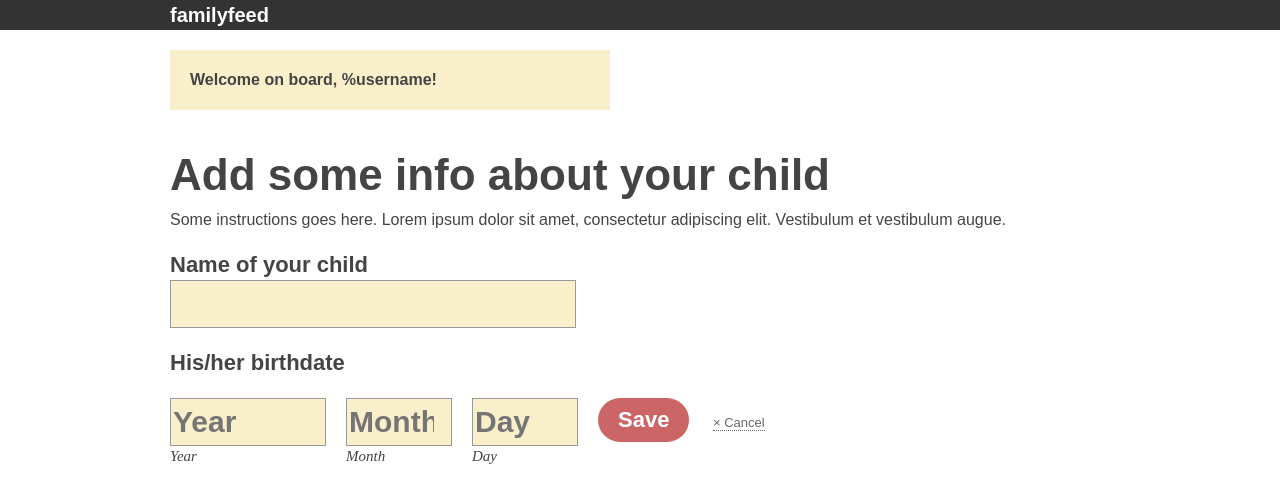
After one commit to vorushin/FamilyFeed, a Django app: template templates/profiles/add_child.html in a window 1280 px wide. The commit adds this page. Shown: the top 503 px of the page. Run offline with Django 3.2, Linux system fonts and the light colour scheme; the template is opened without the code that fills it, so the values that code supplies are empty.

Commit message:
Add child page is getting alive

```diff
--- a/static/css/style.css
+++ b/static/css/style.css
@@ -1,21 +1,140 @@
 /* Header*/
 
-header  {width:100%; background:#333;}
-header .inner, #main {width: 940px; margin:0 auto; }
-header .inner {height:30px;}
-header .logo {color:#fff; font: bold 20px/30px sans-serif;}
+header {
+    width:100%;
+    background:#333;
+}
+header .inner,
+#main {
+    width: 940px;
+    margin:0 auto;
+}
+header .inner { height:30px; }
+header .logo {
+    color:#fff;
+    font: bold 20px/30px sans-serif;
+}
+h1 {
+    font: bold 44px/50px sans-serif;
+    margin:40px 0 10px;
+}
+h2 {
+    font: bold 36px/40px sans-serif;
+    margin:40px 0 10px;
+}
+h3 {
+    font: bold 22px/30px sans-serif;
+    margin:20px 0 10px;
+}
+p {
+    font: normal 16px/20px sans-serif;
+    margin: 0 0 20px;
+}
+label {
+    display:block;
+    font: bold 22px/30px sans-serif;
+    margin: 20px 0 0;
+}
+input.text, input.number {
+    height:44px;
+    font: bold 30px/44px sans-serif;
+    background: #F9EFCA;
+    border:solid 1px #999;
+    color:#c66;
+}
+
+label.label_min {float:left;margin-right:20px; font: normal italic 15px/20px serif;}
+input.number{width:100px;  }
+input.text {width:400px;}
+input.year {width:150px;}
 
 
-h1 {font: bold 44px/50px sans-serif; margin:40px 0 10px;}
-p {font: normal 16px/20px sans-serif; margin: 0 0 20px;}
 
-label {display:block; font: bold 22px/30px sans-serif; margin: 20px 0 0;}
-input.text {width:400px; height:44px; font: bold 30px/44px sans-serif; background: #F9EFCA; border:solid 1px #999; color:#c66;}
-span.suggest {font: italic 13px/16px serif; display:inline-block; margin-right:50px;}
-a[role="button"] {height: 44px; width: 400px; margin: 20px 0 0; text-align:center; font: bold 22px/44px sans-serif; color:#c66;}
+span.suggest {
+    font: italic 15px/16px serif;
+    display:inline-block;
+    margin: 7px 50px 7px 0;
+}
+p.suggest {
+    font: italic 15px/16px serif;
+    margin: 7px 0 20px;
+}
+a.btn {
+    height: 44px;
+    display:inline-block;
+    margin: 20px 0 0;
+    padding: 0 20px;
+    text-align:center;
+    font: bold 22px/44px sans-serif;
+    color:#fff;
+    background:#c66;
+    border-radius: 44px;
+    text-decoration:none;
+}
+a.btn_cancel {display: inline-block; height:14px; margin: 15px 0 15px 20px; font: normal 13px/14px sans-serif; color: #666; border-bottom: dotted 1px #666;  text-decoration:none;}
+a.btn_cancel:before { content: "× "; border-bottom:none; }
+span.val_message {
+    font: italic 13px/16px serif;
+    color:#c66;
+}
+.form_message {
+    display:block;
+    width: 400px;
+    margin: 20px 0;
+    padding:20px;
+    background: #F9EFCA;
+}
+input:focus:invalid {
+background-color:#FCD3C9;
+}
+a.icon_source {
+    display:block;
+    height:64px;
+    width:64px;
+    float: left;
+    margin: 0 20px 0 0;
+    border: 1px solid #999;
+    border-radius:5px;
+}
+.addsource .source_form,
+.addsource .source_preview { width:440px; }
+.addsource .source_form {
+    float:left;
+    margin: 0 30px 0 0;
+}
+.addsource .source_preview { margin: 0 0 0 470px; }
+.post {
+    margin:0 0 30px;
+    padding-right:30px;
+    position:relative;
+    border-bottom: dotted 1px #999;
+}
+.post .post_delete {
+    display:block;
+    position: absolute;
+    top: 0;
+    right:0;
+    width: 20px;
+    height:20px;
+    border-radius: 20px;
+    background: #c66;
+    color:#fff;
+    font: normal 14px/20px sans-serif;
+    text-decoration:none;
+    text-align:center;
+}
+.post .tweet_pic {
+    display:block;
+    width:40px;
+    height:40px;
+    float:left;
+}
+.post .tweet_text,
+.post .post_info { margin: 0 0 5px 60px; }
+.post .tweet_text { font: normal 18px/20px serif; }
+.post .post_info {
+    font: normal 13px/20px sans-serif;
+    color:#777;
+}
 
-span.val_message {font: italic 13px/16px serif; color:#c66;}
-.form_message {display:block; width: 400px; margin: 20px 0; padding:20px; background: #F9EFCA; }
-input:focus:invalid { background-color:#FCD3C9;}
-
-.initially_hidden {display: none; }
+.initially_hidden { display: none; }
--- /dev/null
+++ b/static/js/add_child.js
@@ -0,0 +1,8 @@
+$(document).ready(function() {
+    $("form a.btn").click(function () {
+        $("form").submit();
+    });
+
+    $("form").submit(function() {
+    });
+});
--- /dev/null
+++ b/templates/profiles/add_child.html
@@ -0,0 +1,34 @@
+{% extends 'base.html' %}
+
+{% block extrahead %}
+  <script src="{{ STATIC_URL }}js/add_child.js"></script>
+{% endblock extrahead %}
+
+{% block content %}
+  <div class="register step2 cf">
+    <p class="form_message"><strong>Welcome on board, %username!</strong></p>
+    <h1>Add some info about your child</h1>
+    <p>Some instructions goes here. Lorem ipsum dolor sit amet, consectetur adipiscing elit. Vestibulum et vestibulum augue.</p>
+    <form method="POST" action="." сlass="cf">
+      {% csrf_token %}
+      <label for="babyname">Name of your child</label>
+      <input type="text" name="name" value="{{ form.data.name }}" class="text" id="babyname" tabindex="1" required>
+      {% for error in form.errors.name %}<span class="val_message">{{ error }}</span>{% endfor %}
+
+      <div class="cf">
+        <label>His/her birthdate</label>
+        <label class="label_min label_year">
+          <input type="number" name="year" class="number year" id="dateofbirth_year" placeholder="Year"  min="1995" max="2011" step="1" required>
+          Year</label>
+        <label class="label_min label_year">
+          <input type="number" name="month" class="number month" id="dateofbirth_month" placeholder="Month"  min="01" max="12" step="1" required>
+          Month</label>
+        <label class="label_min label_year">
+          <input type="number" name="day" class="number day" id="dateofbirth_day"  placeholder="Day"  min="01" max="31" step="1" required>
+          Day</label>
+        {% for error in form.errors.birthdate %}<span class="val_message">{{ error }}</span>{% endfor %}
+      </div>
+      <a href="#" role="button" class="btn"><strong>Save</strong></a> <a href="#" class="btn_cancel">Cancel</a>
+    </form>
+  </div>
+{% endblock content %}
--- a/templates/profiles/edit_child.html
+++ b/templates/profiles/edit_child.html
@@ -1,6 +1,7 @@
 {% extends 'base.html' %}
 
 {% block extrahead %}
+    <script src="{{ STATIC_URL }}{% coffeescript "js/edit_child.coffee" %}"></script>
 {% endblock extrahead %}
 
 {% block content %}
```
Also changed, not shown: profiles/forms.py (+44 -0 lines), profiles/views.py (+17 -2 lines), 1 other file.
